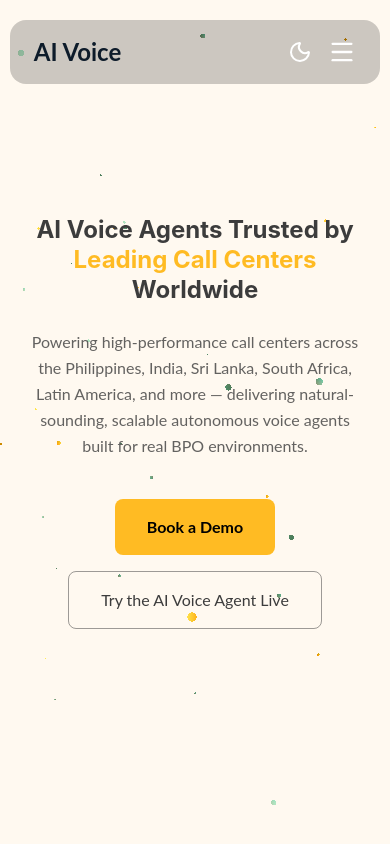
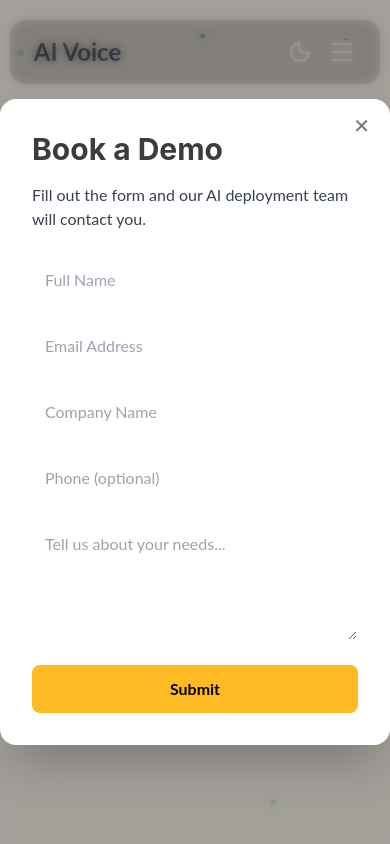
Before and after one commit to MusmRapid/ai-voice-landing, a React (Vite) app: page / in a window 390 px wide. Both pictures are taken after a click on the button "Try the AI Voice Agent Live". Shown: the top 844 px of the page. Built offline with nearby package versions, Linux system fonts and the light colour scheme.

Commit message:
name changes and modals

```diff
--- a/src/components/FinalCTA/index.tsx
+++ b/src/components/FinalCTA/index.tsx
@@ -1,14 +1,17 @@
-import React from "react";
+import React, { useState } from "react";
 import { motion } from "framer-motion";
 import { useAtom } from "jotai/react";
 import { themeAtom } from "../../atom/themeAtom";
+import LeadCaptureModal from "../Modal/LeadCaptureModal";
 
 const FinalCTA: React.FC = () => {
   const [theme] = useAtom(themeAtom);
+  const [openModal, setOpenModal] = useState(false);
 
   return (
+    <>
       <section
-      id="final-cta"
+        id="contact"
         className={`relative py-32 transition-colors duration-500 ${
           theme === "dark"
             ? "text-white bg-gradient-to-r from-yellowBrand/20 via-yellowBrand/10 to-yellowBrand/20"
@@ -16,13 +19,12 @@ const FinalCTA: React.FC = () => {
         }`}
       >
         <div className="max-w-5xl px-6 mx-auto text-center">
+
           <motion.h2
             initial={{ opacity: 0, y: 20 }}
             whileInView={{ opacity: 1, y: 0 }}
             viewport={{ once: true }}
-          className={`mb-6 text-4xl font-bold leading-tight md:text-6xl transition-colors duration-500 ${
-            theme === "dark" ? "text-white" : "text-lightText"
-          }`}
+            className="mb-6 text-4xl font-bold md:text-6xl"
           >
             Transform Your Call Center Operations Today
           </motion.h2>
@@ -32,9 +34,7 @@ const FinalCTA: React.FC = () => {
             whileInView={{ opacity: 1, y: 0 }}
             transition={{ delay: 0.1 }}
             viewport={{ once: true }}
-          className={`max-w-3xl mx-auto mb-12 text-lg md:text-2xl transition-colors duration-500 ${
-            theme === "dark" ? "text-gray-200" : "text-lightText/80"
-          }`}
+            className="max-w-3xl mx-auto mb-12 text-lg md:text-2xl"
           >
             Scale effortlessly, improve customer experience, and reduce operational costs
             with AI Voice Agents — no additional hiring or infrastructure required.
@@ -47,18 +47,15 @@ const FinalCTA: React.FC = () => {
             viewport={{ once: true }}
             className="flex flex-col items-center justify-center gap-6 sm:flex-row"
           >
-          <a
-            href="#book-demo"
-            className={`px-10 py-4 font-bold rounded-lg transition-colors duration-500 ${
-              theme === "dark"
-                ? "text-black bg-yellowBrand hover:bg-yellow-400"
-                : "text-black bg-yellowBrand/90 hover:bg-yellowBrand/70"
-            }`}
+            <button
+              onClick={() => setOpenModal(true)}
+              className="px-10 py-4 font-bold text-black transition rounded-lg bg-yellowBrand hover:bg-yellow-400"
             >
               Book a Demo
-          </a>
-          <a
-            href="#contact"
+            </button>
+
+            <button
+              onClick={() => setOpenModal(true)}
               className={`px-10 py-4 border rounded-lg transition-colors duration-500 ${
                 theme === "dark"
                   ? "border-white/30 hover:bg-white/10 text-white"
@@ -66,10 +63,14 @@ const FinalCTA: React.FC = () => {
               }`}
             >
               Speak with an AI Deployment Specialist
-          </a>
+            </button>
           </motion.div>
         </div>
       </section>
+
+      {/* LEAD FORM MODAL */}
+      <LeadCaptureModal open={openModal} onClose={() => setOpenModal(false)} />
+    </>
   );
 };
 
--- a/src/components/Footer/index.tsx
+++ b/src/components/Footer/index.tsx
@@ -9,7 +9,7 @@ const footerItems = [
   { name: "Regions", to: "regions" },
   { name: "Advantages", to: "advantages" },
   { name: "Testimonials", to: "testimonials" },
-  { name: "Final CTA", to: "final-cta" },
+  { name: "Contact", to: "contact" },
 ];
 
 const scrollToSection = (id: string) => {
--- a/src/components/Header/index.tsx
+++ b/src/components/Header/index.tsx
@@ -11,7 +11,7 @@ const navItems = [
   { name: "Regions", to: "regions" },
   { name: "Advantages", to: "advantages" },
   { name: "Testimonials", to: "testimonials" },
-  { name: "Final CTA", to: "final-cta" },
+  { name: "Contact", to: "contact" },
 ];
 
 const scrollToSection = (id: string) => {
--- a/src/components/HeroSection/index.tsx
+++ b/src/components/HeroSection/index.tsx
@@ -1,11 +1,13 @@
-import React from 'react';
+import React, { useState } from 'react';
 import Particles from './Particles';
 import { motion } from 'framer-motion';
 import { useAtom } from 'jotai/react';
 import { themeAtom } from '../../atom/themeAtom';
+import LeadCaptureModal from "../Modal/LeadCaptureModal";
 
 const HeroSection: React.FC = () => {
   const [theme] = useAtom(themeAtom);
+    const [openModal, setOpenModal] = useState(false);
 
   return (
     <div className="relative w-full h-screen">
@@ -57,6 +59,7 @@ const HeroSection: React.FC = () => {
           className="flex flex-col items-center justify-center gap-4 mt-10 sm:flex-row"
         >
           <button
+            onClick={() => setOpenModal(true)}
             className={`
               px-8 py-4 font-bold rounded-lg transition
               ${theme === 'dark' ? 'bg-yellowBrand text-black hover:bg-yellow-400' : 'bg-yellowBrand text-black hover:bg-yellow-400'}
@@ -66,6 +69,7 @@ const HeroSection: React.FC = () => {
           </button>
 
           <button
+            onClick={() => setOpenModal(true)}
             className={`
               px-8 py-4 rounded-lg border transition
               ${theme === 'dark'
@@ -77,6 +81,7 @@ const HeroSection: React.FC = () => {
           </button>
         </motion.div>
       </div>
+      <LeadCaptureModal open={openModal} onClose={() => setOpenModal(false)} />
     </div>
   );
 };
--- /dev/null
+++ b/src/components/Modal/LeadCaptureModal.tsx
@@ -0,0 +1,94 @@
+import React from "react";
+import { motion } from "framer-motion";
+import { useAtom } from "jotai/react";
+import { themeAtom } from "../../atom/themeAtom";
+
+interface Props {
+  open: boolean;
+  onClose: () => void;
+}
+
+const LeadCaptureModal: React.FC<Props> = ({ open, onClose }) => {
+  const [theme] = useAtom(themeAtom);
+
+  if (!open) return null;
+
+  return (
+    <div className="fixed inset-0 z-[999] flex items-center justify-center">
+      {/* BACKDROP */}
+      <motion.div
+        onClick={onClose}
+        initial={{ opacity: 0 }}
+        animate={{ opacity: 0.6 }}
+        exit={{ opacity: 0 }}
+        className="absolute inset-0 cursor-pointer bg-black/60 backdrop-blur-sm"
+      />
+
+      {/* MODAL */}
+      <motion.div
+        initial={{ opacity: 0, scale: 0.9, y: 20 }}
+        animate={{ opacity: 1, scale: 1, y: 0 }}
+        exit={{ opacity: 0, scale: 0.9, y: 20 }}
+        className={`relative z-[1000] w-full max-w-lg p-8 rounded-2xl shadow-2xl transition-colors duration-500 ${
+          theme === "dark"
+            ? "bg-neutral-900 text-white"
+            : "bg-white text-lightText"
+        }`}
+      >
+        <h2 className="mb-4 text-3xl font-bold">Book a Demo</h2>
+        <p className={`mb-6 ${theme === "dark" ? "text-gray-300" : "text-gray-700"}`}>
+          Fill out the form and our AI deployment team will contact you.
+        </p>
+
+        <form className="flex flex-col gap-4">
+          <input
+            type="text"
+            placeholder="Full Name"
+            className="w-full p-3 bg-transparent border rounded-lg border-white/20 focus:outline-yellowBrand"
+          />
+
+          <input
+            type="email"
+            placeholder="Email Address"
+            className="w-full p-3 bg-transparent border rounded-lg border-white/20 focus:outline-yellowBrand"
+          />
+
+          <input
+            type="text"
+            placeholder="Company Name"
+            className="w-full p-3 bg-transparent border rounded-lg border-white/20 focus:outline-yellowBrand"
+          />
+
+          <input
+            type="tel"
+            placeholder="Phone (optional)"
+            className="w-full p-3 bg-transparent border rounded-lg border-white/20 focus:outline-yellowBrand"
+          />
+
+          <textarea
+            placeholder="Tell us about your needs..."
+            rows={4}
+            className="w-full p-3 bg-transparent border rounded-lg border-white/20 focus:outline-yellowBrand"
+          />
+
+          <button
+            type="submit"
+            className="w-full py-3 mt-2 font-bold text-black rounded-lg bg-yellowBrand hover:bg-yellow-400"
+          >
+            Submit
+          </button>
+        </form>
+
+        {/* CLOSE BUTTON */}
+        <button
+          onClick={onClose}
+          className="absolute text-xl top-3 right-5 opacity-70 hover:opacity-100"
+        >
+          ✕
+        </button>
+      </motion.div>
+    </div>
+  );
+};
+
+export default LeadCaptureModal;
```
Lines whose indentation alone changed are shown as unchanged.
